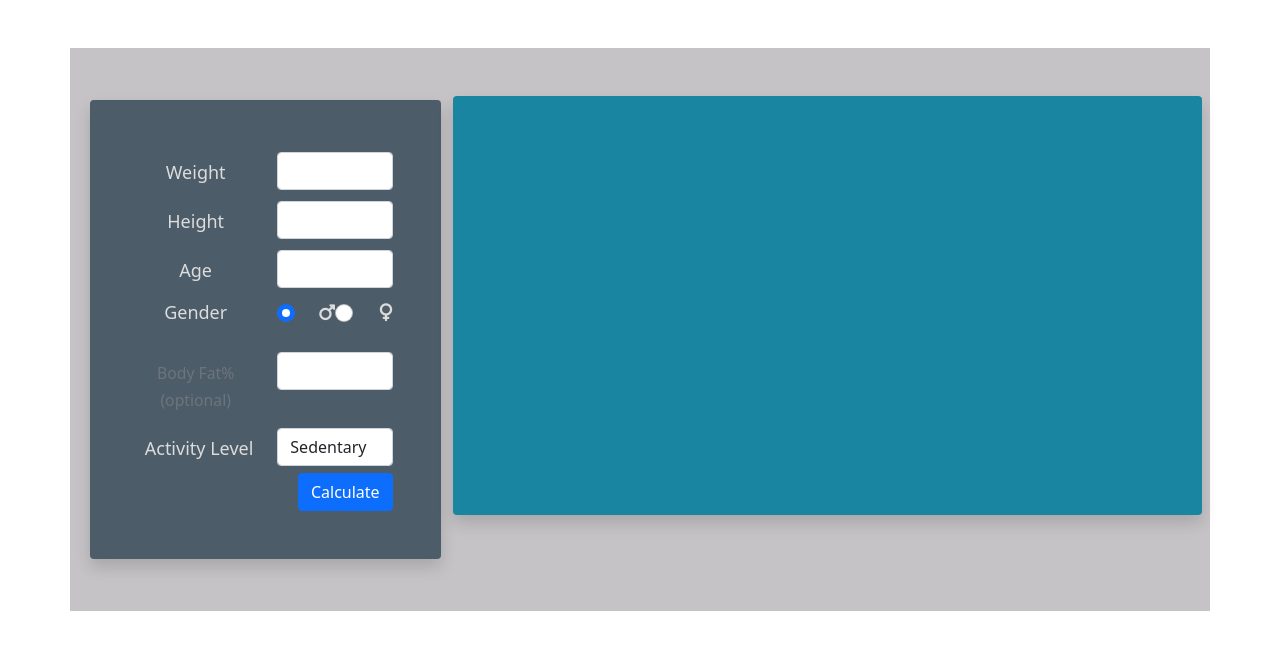
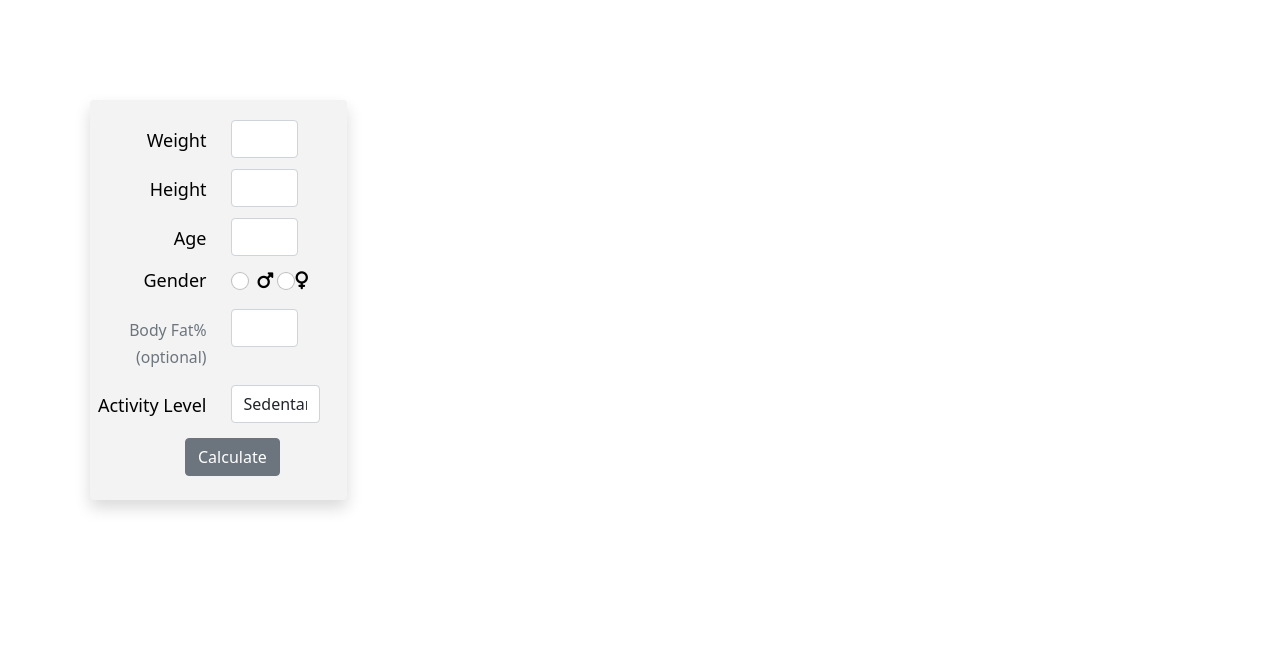
Before and after one commit to ciobanuradu96/TDEE-calculator-Flask, a Flask app: page /index in a window 1280 px wide. Shown: the top 650 px of the page. Run offline with Flask 2, Linux system fonts and the light colour scheme; some libraries are stand-ins or nearby versions.

Commit message:
I think this is all

```diff
--- a/app.py
+++ b/app.py
@@ -16,7 +16,7 @@ def results():
     height = int(request.form['height'])
     age = int(request.form['age'])
     sex = request.form['sex']
-    body_fat = float(request.form['body_fat'])
+    body_fat = request.form['body_fat']
     activity_lvl = int(request.form.get('activity_lvl'))
     if body_fat == '':
         bmr = round(Mifflin(mass, height, age, sex))
@@ -27,7 +27,8 @@ def results():
     test = bmi(mass, height)
     tdee = round(your_tdee(bmr, activity_lvl))
     selected = activity_lvl
-    return render_template('results.html', bmr=bmr, all_activity=all_activity, test=test, tdee=tdee, selected=selected)
+    gender=sex
+    return render_template('results.html', bmr=bmr, all_activity=all_activity, test=test, tdee=tdee, selected=selected, body_fat=body_fat,gender=gender)
 
 
 if __name__ == "__main__":
--- a/static/css/main.css
+++ b/static/css/main.css
@@ -13,37 +13,41 @@ form {
 .activity_level{
     border:30px;
 }
-.container{
-    background-color:#C5C3C6;
-}
 
-.col-md-4 form{
-    background-color:#4C5C68 ;
+
+.col-md-3 form{
+    background-color:#f3f3f3 ;
 }
 form{
-    color:#DCDCDD;
+    color:#000000;
     font-size: 18px;
 }
 #results{
-    background-color:#1985A1;
     font-size: 20px;
 }
 
 label{
-    text-align:center;
+    text-align:right;
 }
 
 legend{
-    text-align:center;
+    text-align:right;
 }
 #text{
-    font-size: 14px;
+    font-size: 16px;
 }
 
 td{
     font-size: 18px;
 }
 
-.test{
-    background-color: red;
+.bg-select{
+    background-color:#c5c5c5;
 }
+.icon{
+    margin-bottom: 0;
+    text-align: left;
+}
+#gridRadios2{
+ margin-left: -1em;
+}
--- a/templates/index.html
+++ b/templates/index.html
@@ -3,56 +3,62 @@
 {%block content%}
 <div class="container py-5">
     <div class="row px-2">
-        <div class="col-md-4 ">
-            <form class="py-5 px-5 shadow my-1  rounded" method="POST" action="{{url_for('results')}}">
+        <div class="col-md-3 ">
+            <form class="py-3 px-1 shadow my-1  rounded" method="POST" action="{{url_for('results')}}">
                 <div class="row py-1  ">
-                    <label for="mass" class="col-md-6 col-form-label">Weight</label>
-                    <div class="col-md-6">
+                    <label for="mass" class="col-md-6 col-form-label ">Weight</label>
+                    <div class="col-md-4">
                         <input type="number" step="0.01" class="form-control " id="mass" name="mass"
-                            value="{{request.form['mass']}}">
+                            value="{{request.form['mass']}}" required>
                     </div>
                 </div>
                 <div class="row py-1">
                     <label for="height" class="col-md-6 col-form-label">Height</label>
-                    <div class="col-md-6">
+                    <div class="col-md-4">
                         <input type="number" class="form-control" id="height" name="height"
-                            value="{{request.form['height']}}">
+                            value="{{request.form['height']}}" required>
                     </div>
                 </div>
                 <div class="row py-1">
                     <label for="age" class="col-md-6 col-form-label">Age</label>
-                    <div class="col-md-6">
-                        <input type="number" class="form-control" id="age" name="age" value="{{request.form['age']}}">
+                    <div class="col-md-4">
+                        <input type="number" class="form-control" id="age" name="age" value="{{request.form['age']}}" required>
                     </div>
                 </div>
                 <fieldset class="row py-1 ">
                     <legend class="col-form-label col-md-6 pt-0 ">Gender</legend>
                     <div class="col-md-6 d-flex flex-row justify-content-">
-                        <div class="form-check col-md-6 ">
+                        <div class="form-check col-md-4 ">
+                        {%if gender=="male"%} <input class="form-check-input " type="radio" name="sex" id="gridRadios1" value="male"
+                            checked> {%else%}
                             <input class="form-check-input " type="radio" name="sex" id="gridRadios1" value="male"
-                                checked>
+                            required>
+                            {%endif%}
                             <label class="form-check-label " for="gridRadios1">
-                                <p><i class="fas fa-mars "></i></p>
+                                <p class="icon"><i class="fas fa-mars "></i></p>
                             </label>
                         </div>
-                        <div class="form-check col-md-6">
-                            <input class="form-check-input" type="radio" name="sex" id="gridRadios2" value="female">
+                        <div class="form-check col-md-4">
+                        {%if gender=="female"%}  <input class="form-check-input" type="radio" name="sex" id="gridRadios2" value="female" checked>
+                        {%else%}
+                            <input class="form-check-input" type="radio" name="sex" id="gridRadios2" value="female" >
+                            {%endif%}
                             <label class="form-check-label" for="gridRadios2">
-                                <p><i class="fas fa-venus"></i></p>
+                                <p class="icon"><i class="fas fa-venus"></i></p>
                             </label>
                         </div>
                 </fieldset>
                 <div class="row py-1">
-                    <label for="age" class="col-md-6 col-form-label"><small class="text-muted">Body
-                            Fat%(optional)</small> </label>
-                    <div class="col-md-6">
-                        <input type="number" class="form-control" id="body_fat" name="body_fat"
+                    <label for="age" class="col-md-6 col-form-label"><small class="text-muted ">Body
+                            Fat%<br>(optional)</small> </label>
+                    <div class="col-md-4">
+                        <input type="number" step="0.01" class="form-control" id="body_fat" name="body_fat"
                             value="{{request.form['body_fat']}}">
                     </div>
                 </div>
                 <div class="row py-1">
                     <div class="col-md-6 col-form-label"> Activity Level </div>
-                    <div class="col-md-6">
+                    <div class="col-md-5">
                         <select name=activity_lvl class="form-control">
                             {% if selected==0 %} <option value=0 selected> {%else%}
                             <option value=0 {% endif %}>Sedentary</option>
@@ -68,10 +74,14 @@
                     </div>
 
                 </div>
-                <button type="submit" value="Submit" class="btn btn-primary">Calculate</button>
+                <div class="row py-2">
+                <div class="col-md-4 offset-md-4">
+                <button type="submit" value="Submit" class="btn btn-secondary">Calculate</button>
+                </div>
+                </div>
             </form>
         </div>
-        <div class="col-md-8 shadow p-3 mb-5 rounded" id="results">
+        <div class="col-md-9 mb-5" id="results">
             {% block result%} {% endblock %}
         </div>
     </div>
```
Also changed, not shown: templates/results.html (+20 -27 lines), 4 other files.
